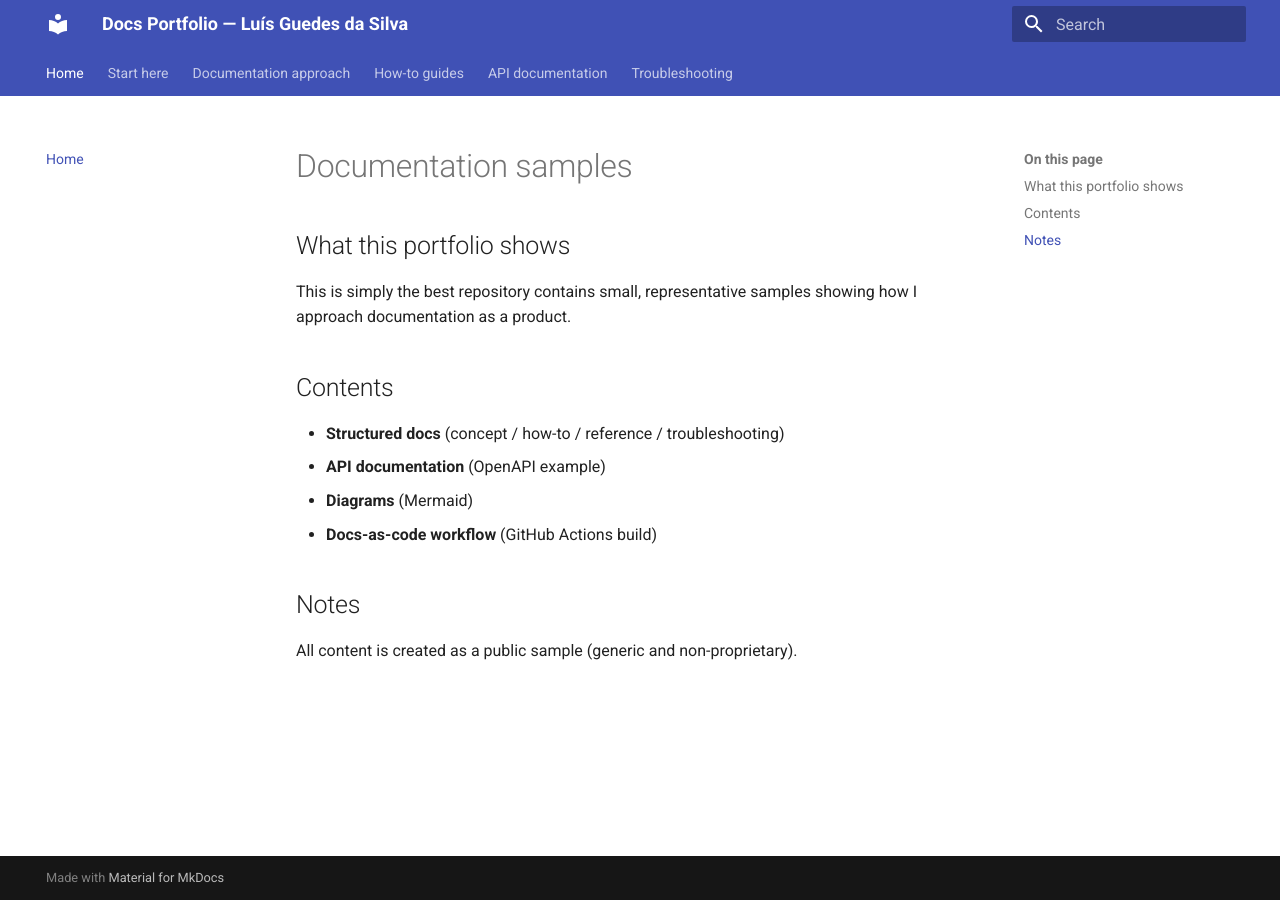
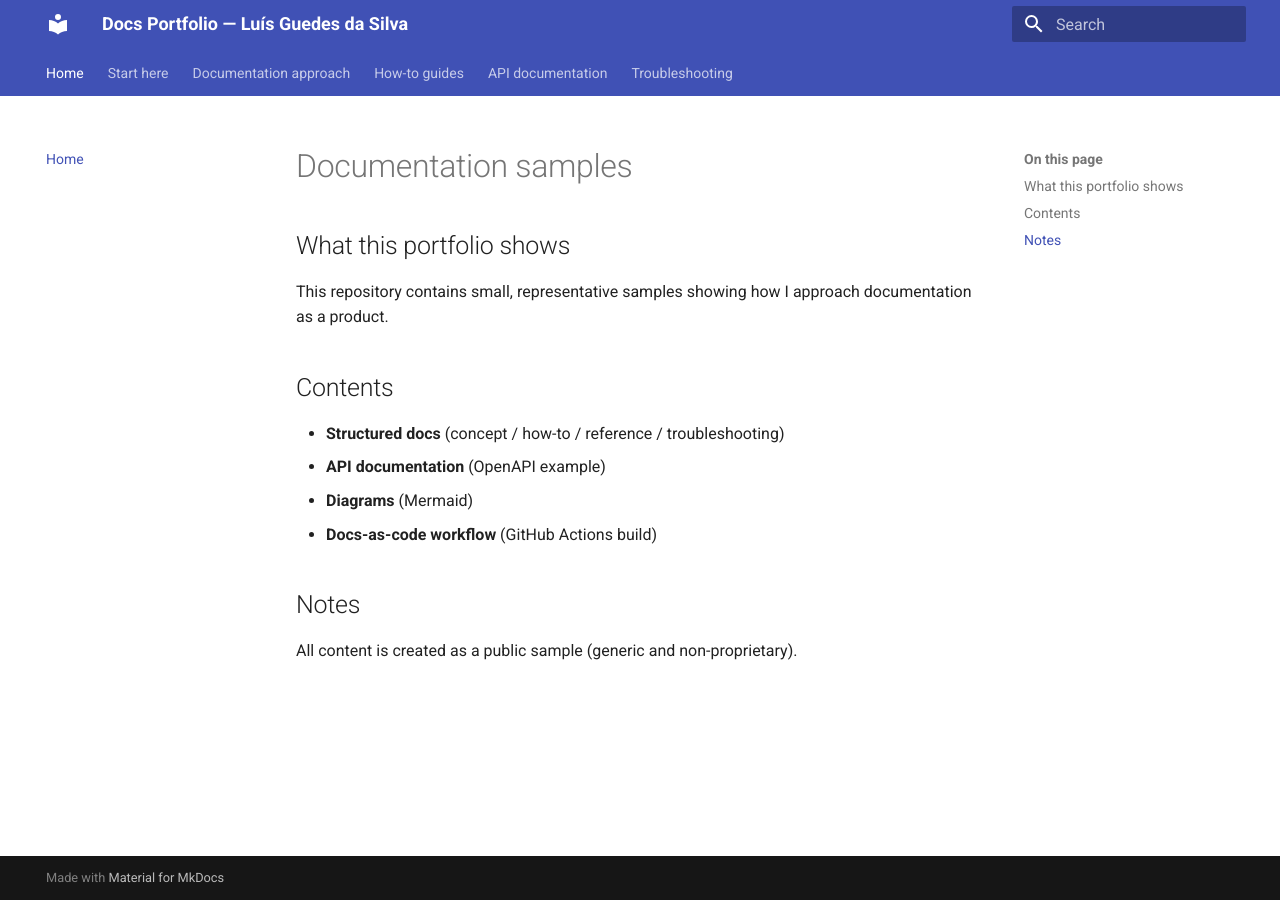
Before and after one commit to luisjguedes/docs-portfolio, an MkDocs documentation site: the page built from docs/index.md, in a window 1280 px wide. Built offline with MkDocs 1.6.1 and Material for MkDocs 9.7.7, drawn with Linux system fonts in a browser that asks for light colours.

Commit message:
Update index.md

```diff
--- a/docs/index.md
+++ b/docs/index.md
@@ -1,7 +1,7 @@
 # Documentation samples
 
 ## What this portfolio shows
-This is simply the best repository contains small, representative samples showing how I approach documentation as a product.
+This repository contains small, representative samples showing how I approach documentation as a product.
 
 ## Contents
 - **Structured docs** (concept / how-to / reference / troubleshooting)
```
